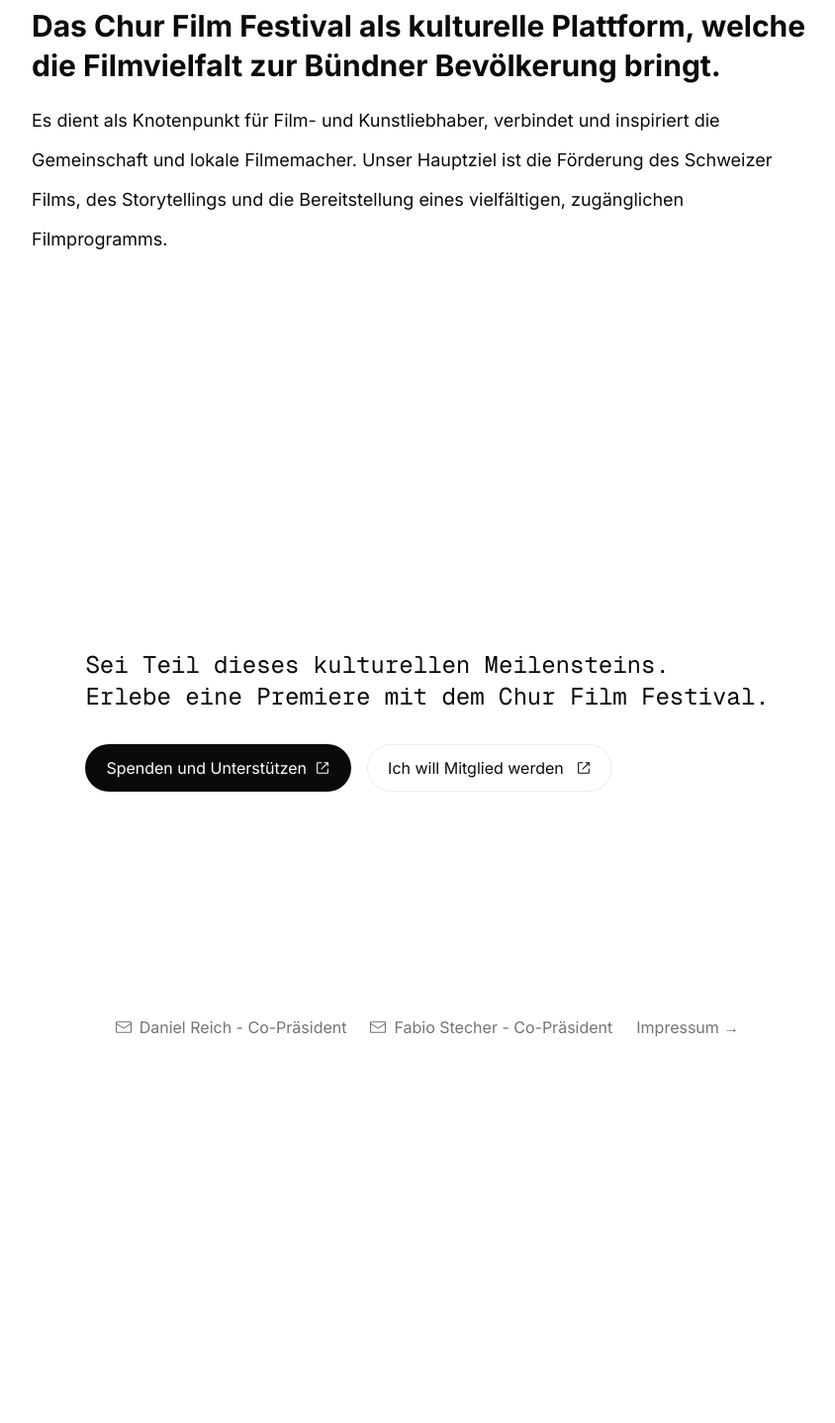
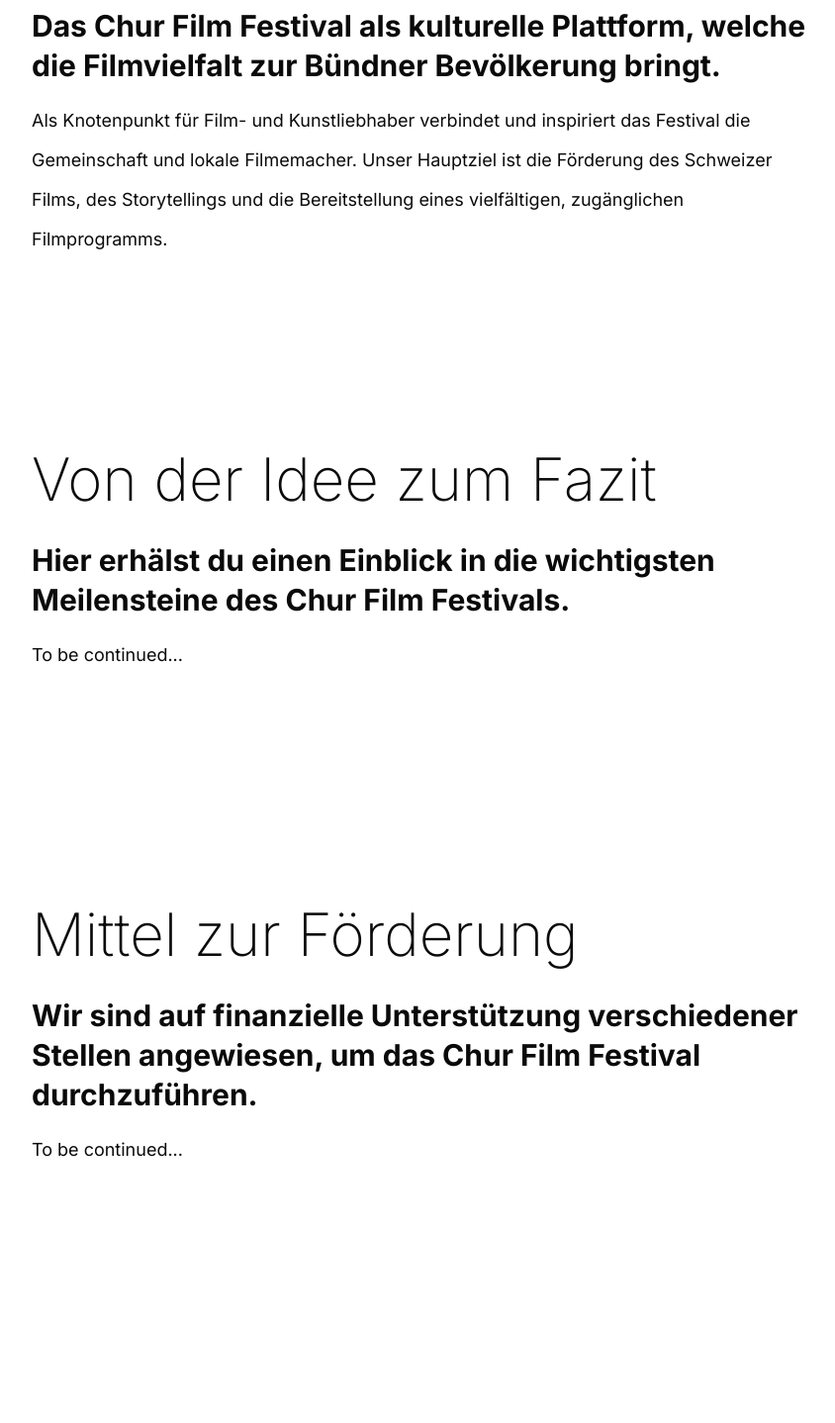
Before and after one commit to j7i/chur-film-festival, a Next.js app: page / in a window 1280 px wide. Shown: the part 792-2230 px from the top of the page at 99% size, without its empty margins (208-1052 px from the left). Before the commit the page ends 1920 px from the top, so only its background shows below. Built offline with nearby package versions, Linux system fonts and the light colour scheme.

Commit message:
add some section drafts

```diff
--- a/app/page.tsx
+++ b/app/page.tsx
@@ -1,8 +1,5 @@
 import { ThemeToggleButton } from "@/components/theme-toggle-button";
-import {
-  EnvelopeClosedIcon,
-  ExternalLinkIcon,
-} from "@radix-ui/react-icons";
+import { EnvelopeClosedIcon, ExternalLinkIcon } from "@radix-ui/react-icons";
 import Image from "next/image";
 
 export default function Home() {
@@ -17,33 +14,66 @@ export default function Home() {
           height={200}
           priority
         />
-        <h1 className="text-[160px] font-extrabold text-white absolute top-0 text-center leading-[532px]">Chur <br/>Film Festival</h1>
+        <h1 className="text-[160px] font-extrabold text-white absolute top-0 text-center leading-[532px]">
+          Chur <br />
+          Film Festival
+        </h1>
         <div className="max-w-[1200px] w-full">
           <div className="w-100 flex justify-center">
             <div className="w-[1200px] h-[520px] bg-stone-200/50 flex justify-center items-center">
-            <p className="font-[family-name:var(--font-geist-mono)] text-white">Content loading...</p>
+              <p className="font-[family-name:var(--font-geist-mono)] text-white">
+                Content loading...
+              </p>
             </div>
           </div>
         </div>
       </div>
+
+      {/* Intro */}
       <div className="bg-background p-8 md:p-12 flex flex-col min-h-[calc(60vh)] items-center justify-center gap-8">
         <div className="max-w-[800px] w-full ">
-          <h1 className="text-6xl font-extralight  mb-8">
-            Sommer 2025
-          </h1>
+          <h1 className="text-6xl font-extralight  mb-8">Sommer 2025</h1>
           <p className="text-3xl  font-bold leading-10 mb-4">
             Das Chur Film Festival als kulturelle Plattform, welche die
             Filmvielfalt zur Bündner Bevölkerung bringt.
           </p>
           <p className="text-lg leading-10">
-            Es dient als Knotenpunkt für Film- und Kunstliebhaber, verbindet und
-            inspiriert die Gemeinschaft und lokale Filmemacher. Unser Hauptziel
-            ist die Förderung des Schweizer Films, des Storytellings und die
-            Bereitstellung eines vielfältigen, zugänglichen Filmprogramms.
+            Als Knotenpunkt für Film- und Kunstliebhaber verbindet und
+            inspiriert das Festival die Gemeinschaft und lokale Filmemacher.
+            Unser Hauptziel ist die Förderung des Schweizer Films, des
+            Storytellings und die Bereitstellung eines vielfältigen,
+            zugänglichen Filmprogramms.
           </p>
         </div>
       </div>
-      <div className="grid grid-rows-[20px_1fr_20px] items-center justify-items-center min-h-screen p-8 pb-20 gap-16 sm:p-20">
+
+      {/* Milestones */}
+      <div className="bg-background p-8 md:p-12 flex flex-col min-h-[calc(60vh)] items-center justify-center gap-8">
+        <div className="max-w-[800px] w-full ">
+          <h1 className="text-6xl font-extralight  mb-8">Von der Idee zum Fazit</h1>
+          <p className="text-3xl  font-bold leading-10 mb-4">
+            Hier erhälst du einen Einblick in die wichtigsten Meilensteine des Chur Film Festivals.
+          </p>
+          <p className="text-lg leading-10">
+            To be continued...
+          </p>
+        </div>
+      </div>
+
+      {/* Finance */}
+      <div className="bg-background p-8 md:p-12 flex flex-col min-h-[calc(60vh)] items-center justify-center gap-8">
+        <div className="max-w-[800px] w-full ">
+          <h1 className="text-6xl font-extralight  mb-8">Mittel zur Förderung</h1>
+          <p className="text-3xl  font-bold leading-10 mb-4">
+          Wir sind auf finanzielle Unterstützung verschiedener Stellen angewiesen, um das Chur Film Festival durchzuführen.
+          </p>
+          <p className="text-lg leading-10">
+            To be continued...
+          </p>
+        </div>
+      </div>
+
+      <div className="flex flex-col items-center justify-center min-h-[calc(80vh)] p-8 pb-20 sm:p-20">
         <div className="flex flex-col gap-8 row-start-2 items-center sm:items-start max-w-[800px]">
           <h2 className="text-2xl text-center sm:text-left font-[family-name:var(--font-geist-mono)]">
             Sei Teil dieses kulturellen Meilensteins. <br /> Erlebe eine
@@ -71,7 +101,8 @@ export default function Home() {
             </a>
           </div>
         </div>
-        <footer className="row-start-3 flex gap-6 flex-wrap items-center justify-center">
+      </div>
+      <footer className="flex flex-col md:flex-row p-6 gap-6 flex-wrap items-center justify-center">
         <a
           className="flex items-center gap-2 hover:underline hover:underline-offset-4 text-muted-foreground hover:text-foreground"
           href="mailto:reich@churfilmfestival.ch"
@@ -96,10 +127,9 @@ export default function Home() {
           target="_blank"
           rel="noopener noreferrer"
         >
-            Impressum →
+          Impressum
         </a>
       </footer>
-      </div>
       <div className="fixed bottom-2 right-2 ">
         <ThemeToggleButton />
       </div>
```
Lines whose indentation alone changed are shown as unchanged.
